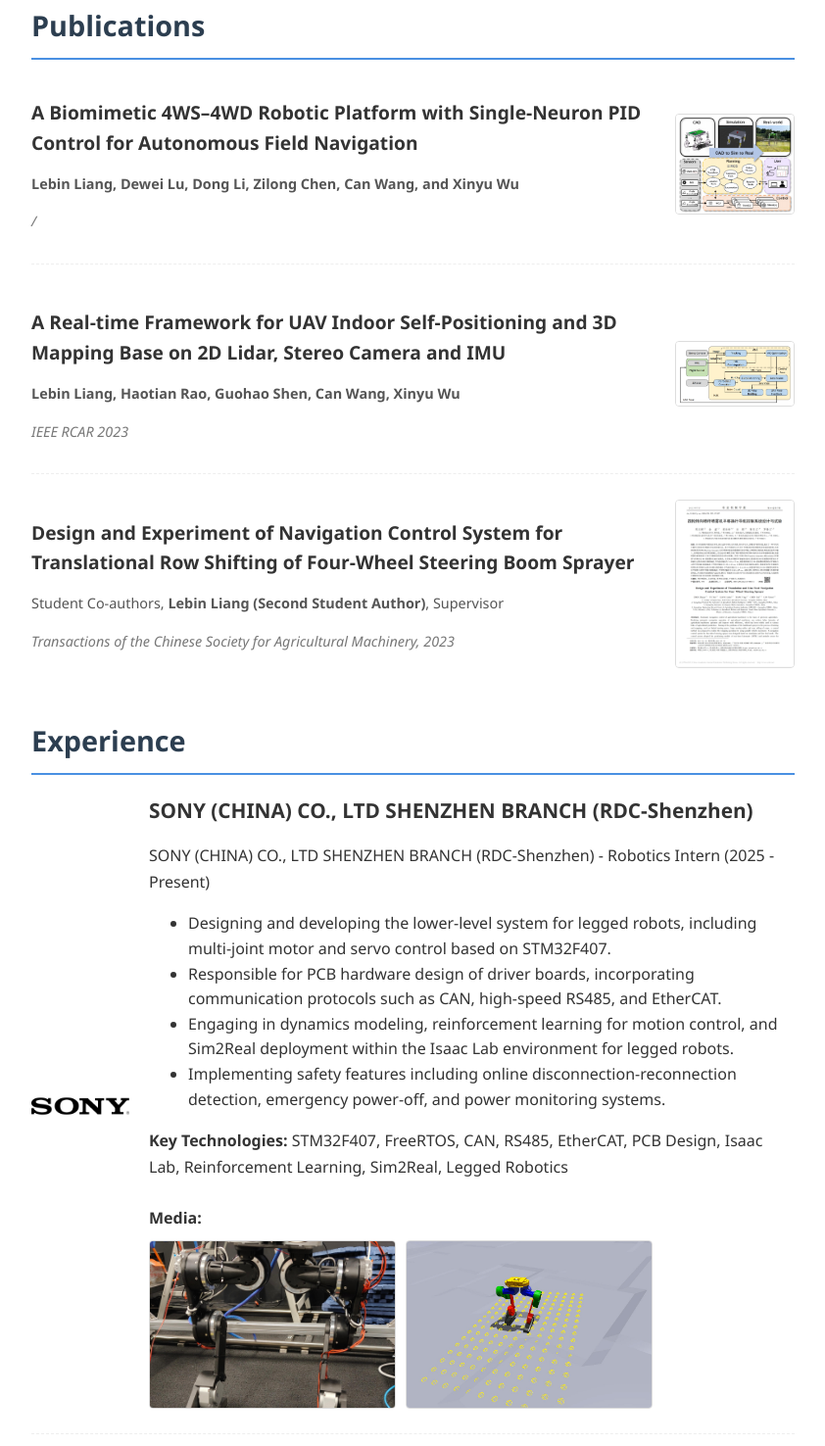
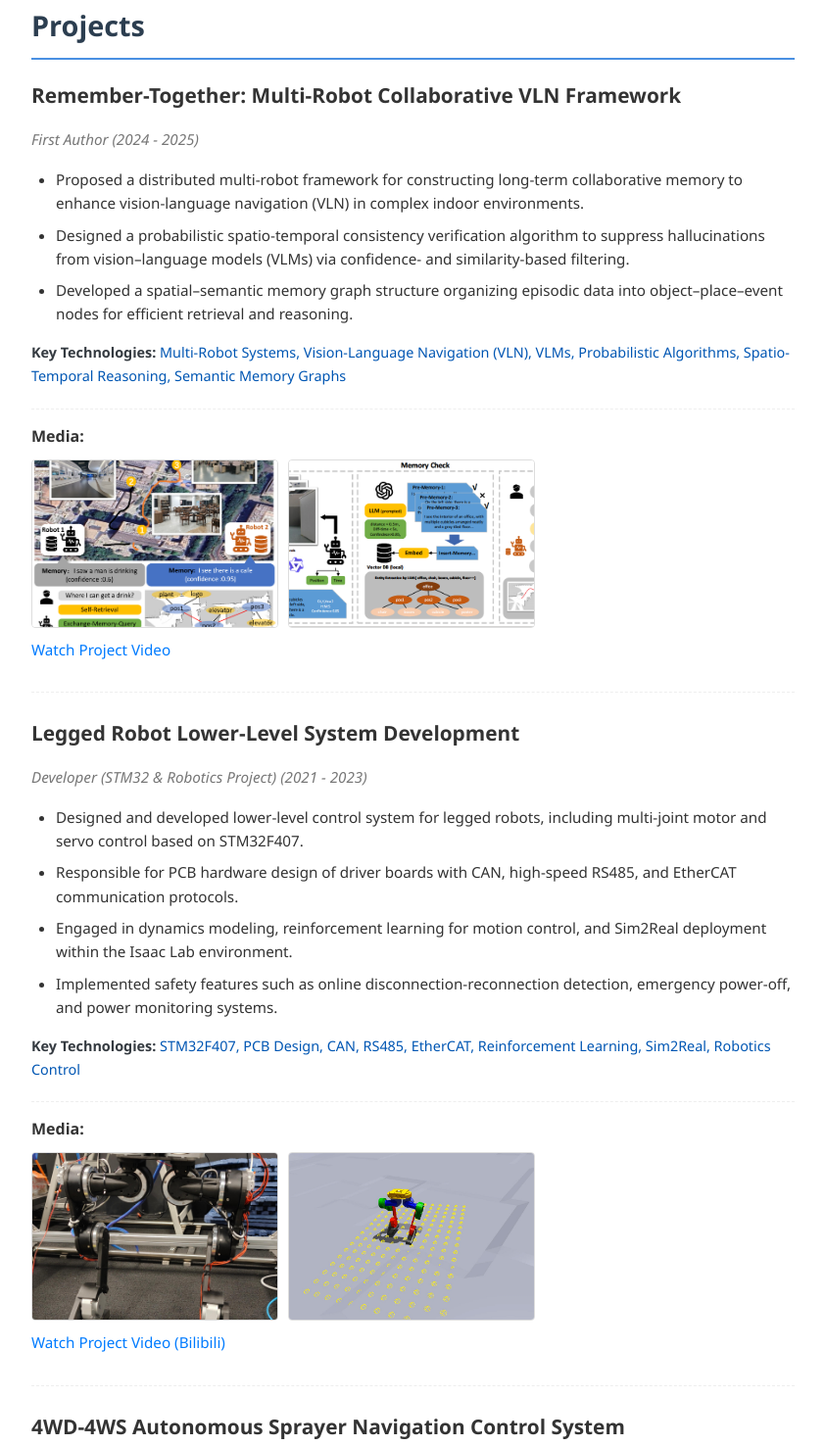
Before and after one commit to LebinLiang/LebinLiang.github.io, a plain HTML site: page index.html in a window 1280 px wide. Shown: the part 1568-3044 px from the top of the page at 98% size, without its empty margins (394-1236 px from the left). Drawn offline with Linux system fonts and the light colour scheme.

Commit message:
update profile

```diff
--- a/index.html
+++ b/index.html
@@ -496,82 +496,54 @@
                 </ul>
             </section>
 
-            <section id="publications">
-                <h2>Publications</h2>
-                <div class="item publication-item">
-                    <div class="publication-details">
-                        <h3>A Biomimetic 4WS–4WD Robotic Platform with Single-Neuron PID Control for Autonomous Field Navigation</h3>
-                        <p class="authors"><strong>Lebin Liang, Dewei Lu, Dong Li, Zilong Chen, Can Wang, and Xinyu Wu</strong></p>
-                        <p class="conference-journal"> / </p>
-                    </div>
-                    <img src="pics/robio.png" alt="RCAR 2023 Paper Preview" class="paper-preview-img">
-                </div>
 
-                <div class="item publication-item">
-                    <div class="publication-details">
-                        <h3>A Real-time Framework for UAV Indoor Self-Positioning and 3D Mapping Base on 2D Lidar, Stereo Camera and IMU</h3>
-                        <p class="authors"><strong>Lebin Liang, Haotian Rao, Guohao Shen, Can Wang, Xinyu Wu</strong></p>
-                        <p class="conference-journal">IEEE RCAR 2023</p>
-                    </div>
-                    <img src="pics/rcar.png" alt="RCAR 2023 Paper Preview" class="paper-preview-img">
-                </div>
-                <div class="item publication-item">
-                    <div class="publication-details">
-                        <h3>Design and Experiment of Navigation Control System for Translational Row Shifting of Four-Wheel Steering Boom Sprayer</h3>
-                        <p class="authors">Student Co-authors, <strong>Lebin Liang (Second Student Author)</strong>, Supervisor</p>
-                        <p class="conference-journal">Transactions of the Chinese Society for Agricultural Machinery, 2023</p>
-                    </div>
-                    <img src="pics/paper2.png" alt="TCSA 2023 Paper Preview" class="paper-preview-img">
-                </div>
-            </section>
-
-            <section id="experience">
-                <h2>Experience</h2>
-                <div class="experience-item">
-                    <img src="pics/sony_logo.png" alt="Sony Logo" class="company-logo">
-                    <div class="experience-content">
-                        <h3>SONY (CHINA) CO., LTD SHENZHEN BRANCH (RDC-Shenzhen)</h3>
-                        <p class="meta-info">SONY (CHINA) CO., LTD SHENZHEN BRANCH (RDC-Shenzhen) - Robotics Intern (2025 - Present)</p>
-                        <ul>
-                            <li>Designing and developing the lower-level system for legged robots, including multi-joint motor and servo control based on STM32F407.</li>
-                            <li>Responsible for PCB hardware design of driver boards, incorporating communication protocols such as CAN, high-speed RS485, and EtherCAT.</li>
-                            <li>Engaging in dynamics modeling, reinforcement learning for motion control, and Sim2Real deployment within the Isaac Lab environment for legged robots.</li>
-                            <li>Implementing safety features including online disconnection-reconnection detection, emergency power-off, and power monitoring systems.</li>
-                        </ul>
-                        <p class="tech-stack"><strong>Key Technologies:</strong> STM32F407, FreeRTOS, CAN, RS485, EtherCAT, PCB Design, Isaac Lab, Reinforcement Learning, Sim2Real, Legged Robotics</p>
-                        <div class="project-media-gallery" style="border-top: none; padding-top: 5px;">
-                            <h4>Media:</h4>
-                            <div class="image-container">
-                                <img src="pics/legged_robot.jpg" alt="legged_robot">
-                                <img src="pics/legged_robot2.png" alt="legged_robot">
-                            </div>
-                        </div>
-                    </div>
-                </div>
-                <div class="experience-item">
-                     <img src="pics/dji_logo.png" alt="DJI Logo" class="company-logo">
-                    <div class="experience-content">
-                        <h3>DJI (RoboMaster)</h3>
-                        <p class="meta-info">Embedded Systems Teaching Assistant (2020 - 2022)</p>
-                        <ul>
-                            <li>Planned and organized multiple STEAM robotics summer/winter camps for over 100 high school students.</li>
-                            <li>Designed and delivered an embedded systems curriculum focused on an "Indoor Robot Logistics and Transportation" theme.</li>
-                            <li>Developed ROS driver packages for RoboMaster EP robots and created comprehensive teaching materials and tutorials.</li>
-                        </ul>
-                        <p class="tech-stack"><strong>Key Technologies:</strong> ROS, Embedded Systems Education, RoboMaster EP, C/C++, Curriculum Design</p>
-                        <div class="project-media-gallery" style="border-top: none; padding-top: 5px;">
-                            <h4>Media:</h4>
-                            <div class="image-container">
-                                <img src="pics/7.jpg" alt="DJI Camp Image 1">
-                                <img src="pics/8.jpg" alt="DJI Camp Image 2">
-                            </div>
-                        </div>
-                    </div>
-                </div>
-            </section>
 
             <section id="projects">
                 <h2>Projects</h2>
+
+
+                <div class="item">
+                    <h3 class="project-title">Remember-Together: Multi-Robot Collaborative VLN Framework</h3>
+                    <p class="meta-info">First Author (2024 - 2025)</p>
+                    <ul>
+                        <li>Proposed a distributed multi-robot framework for constructing long-term collaborative memory to enhance vision-language navigation (VLN) in complex indoor environments.</li>
+                        <li>Designed a probabilistic spatio-temporal consistency verification algorithm to suppress hallucinations from vision–language models (VLMs) via confidence- and similarity-based filtering.</li>
+                        <li>Developed a spatial–semantic memory graph structure organizing episodic data into object–place–event nodes for efficient retrieval and reasoning.</li>
+                    </ul>
+                    <p class="tech-stack"><strong>Key Technologies:</strong> Multi-Robot Systems, Vision-Language Navigation (VLN), VLMs, Probabilistic Algorithms, Spatio-Temporal Reasoning, Semantic Memory Graphs</p>
+                    <div class="project-media-gallery">
+                        <h4>Media:</h4>
+                        <div class="image-container">
+                            <img src="pics/VLN1.png" alt="Remember-Together Image 1">
+                            <img src="pics/VLN2.png" alt="Remember-Together Image 2">
+                        </div>
+                        <p><a href="https://www.bilibili.com/video/BV1YCymBeEyb?spm_id_from=333.788.videopod.sections&vd_source=84628636ee4575a1bb3affbafaa3110b" target="_blank">Watch Project Video</a></p>
+                    </div>
+                </div>
+
+
+                <div class="item">
+                    <h3 class="project-title">Legged Robot Lower-Level System Development</h3>
+                    <p class="meta-info">Developer (STM32 & Robotics Project) (2021 - 2023)</p>
+                    <ul>
+                        <li>Designed and developed lower-level control system for legged robots, including multi-joint motor and servo control based on STM32F407.</li>
+                        <li>Responsible for PCB hardware design of driver boards with CAN, high-speed RS485, and EtherCAT communication protocols.</li>
+                        <li>Engaged in dynamics modeling, reinforcement learning for motion control, and Sim2Real deployment within the Isaac Lab environment.</li>
+                        <li>Implemented safety features such as online disconnection-reconnection detection, emergency power-off, and power monitoring systems.</li>
+                    </ul>
+                    <p class="tech-stack"><strong>Key Technologies:</strong> STM32F407, PCB Design, CAN, RS485, EtherCAT, Reinforcement Learning, Sim2Real, Robotics Control</p>
+                    <div class="project-media-gallery">
+                        <h4>Media:</h4>
+                        <div class="image-container">
+                            <img src="pics/legged_robot.jpg" alt="Legged Robot Image 1">
+                            <img src="pics/legged_robot2.png" alt="Legged Robot Image 2">
+                        </div>
+                        <p><a href="https://www.bilibili.com/video/BV1ZLyUBkEqw?spm_id_from=333.788.videopod.sections&vd_source=84628636ee4575a1bb3affbafaa3110b" target="_blank">Watch Project Video (Bilibili)</a></p>
+                    </div>
+                </div>
+
+
+
                 <div class="item">
                     <h3 class="project-title">4WD-4WS Autonomous Sprayer Navigation Control System</h3>
                     <p class="meta-info">Project Lead (National Student Innovation Program) (2021 - 2023)</p>
@@ -657,6 +629,79 @@
                 </div>
             </section>
 
+            <section id="experience">
+                <h2>Experience</h2>
+                <div class="experience-item">
+                    <img src="pics/sony_logo.png" alt="Sony Logo" class="company-logo">
+                    <div class="experience-content">
+                        <h3>SONY (CHINA) CO., LTD SHENZHEN BRANCH (RDC-Shenzhen)</h3>
+                        <p class="meta-info">SONY (CHINA) CO., LTD SHENZHEN BRANCH (RDC-Shenzhen) - Robotics Intern (2025.02-08)</p>
+                        <!-- <ul>
+                            <li>Designing and developing the lower-level system for legged robots, including multi-joint motor and servo control based on STM32F407.</li>
+                            <li>Responsible for PCB hardware design of driver boards, incorporating communication protocols such as CAN, high-speed RS485, and EtherCAT.</li>
+                            <li>Engaging in dynamics modeling, reinforcement learning for motion control, and Sim2Real deployment within the Isaac Lab environment for legged robots.</li>
+                            <li>Implementing safety features including online disconnection-reconnection detection, emergency power-off, and power monitoring systems.</li>
+                        </ul>
+                        <p class="tech-stack"><strong>Key Technologies:</strong> STM32F407, FreeRTOS, CAN, RS485, EtherCAT, PCB Design, Isaac Lab, Reinforcement Learning, Sim2Real, Legged Robotics</p>
+                        <div class="project-media-gallery" style="border-top: none; padding-top: 5px;">
+                            <h4>Media:</h4>
+                            <div class="image-container">
+                                <img src="pics/legged_robot.jpg" alt="legged_robot">
+                                <img src="pics/legged_robot2.png" alt="legged_robot">
+                            </div>
+                        </div> -->
+                    </div>
+                </div>
+                <div class="experience-item">
+                     <img src="pics/dji_logo.png" alt="DJI Logo" class="company-logo">
+                    <div class="experience-content">
+                        <h3>DJI (RoboMaster)</h3>
+                        <p class="meta-info">Teach Assistant (2020 - 2022)</p>
+                        <!-- <ul>
+                            <li>Planned and organized multiple STEAM robotics summer/winter camps for over 100 high school students.</li>
+                            <li>Designed and delivered an embedded systems curriculum focused on an "Indoor Robot Logistics and Transportation" theme.</li>
+                            <li>Developed ROS driver packages for RoboMaster EP robots and created comprehensive teaching materials and tutorials.</li>
+                        </ul>
+                        <p class="tech-stack"><strong>Key Technologies:</strong> ROS, Embedded Systems Education, RoboMaster EP, C/C++, Curriculum Design</p>
+                        <div class="project-media-gallery" style="border-top: none; padding-top: 5px;">
+                            <h4>Media:</h4>
+                            <div class="image-container">
+                                <img src="pics/7.jpg" alt="DJI Camp Image 1">
+                                <img src="pics/8.jpg" alt="DJI Camp Image 2">
+                            </div>
+                        </div> -->
+                    </div>
+                </div>
+            </section>
+
+            <section id="publications">
+                <h2>Publications</h2>
+                <div class="item publication-item">
+                    <div class="publication-details">
+                        <h3>A Biomimetic 4WS–4WD Robotic Platform with Single-Neuron PID Control for Autonomous Field Navigation</h3>
+                        <p class="authors"><strong>Lebin Liang, Dewei Lu, Dong Li, Zilong Chen, Can Wang, and Xinyu Wu</strong></p>
+                        <p class="conference-journal"> IEEE ROBIO 2025 </p>
+                    </div>
+                    <img src="pics/robio.png" alt="ROBIO 2023 Paper Preview" class="paper-preview-img">
+                </div>
+
+                <div class="item publication-item">
+                    <div class="publication-details">
+                        <h3>A Real-time Framework for UAV Indoor Self-Positioning and 3D Mapping Base on 2D Lidar, Stereo Camera and IMU</h3>
+                        <p class="authors"><strong>Lebin Liang, Haotian Rao, Guohao Shen, Can Wang, Xinyu Wu</strong></p>
+                        <p class="conference-journal">IEEE RCAR 2023</p>
+                    </div>
+                    <img src="pics/rcar.png" alt="RCAR 2023 Paper Preview" class="paper-preview-img">
+                </div>
+                <!-- <div class="item publication-item">
+                    <div class="publication-details">
+                        <h3>Design and Experiment of Navigation Control System for Translational Row Shifting of Four-Wheel Steering Boom Sprayer</h3>
+                        <p class="authors">Student Co-authors, <strong>Lebin Liang (Second Student Author)</strong>, Supervisor</p>
+                        <p class="conference-journal">Transactions of the Chinese Society for Agricultural Machinery, 2023</p>
+                    </div>
+                    <img src="pics/paper2.png" alt="TCSA 2023 Paper Preview" class="paper-preview-img">
+                </div> -->
+            </section>
 
 
             <div class="footer">
```
Also changed, not shown: pics/VLN1.png (added), pics/VLN2.png (added).
